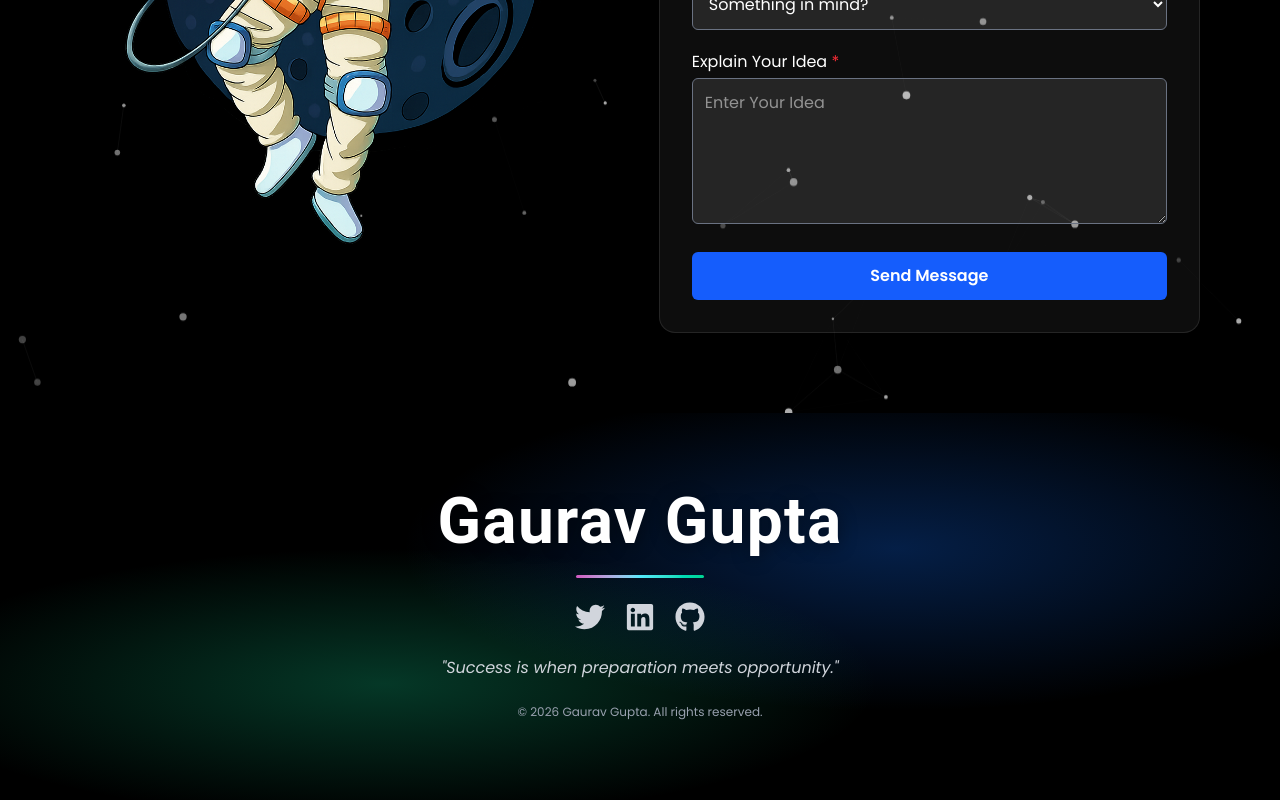
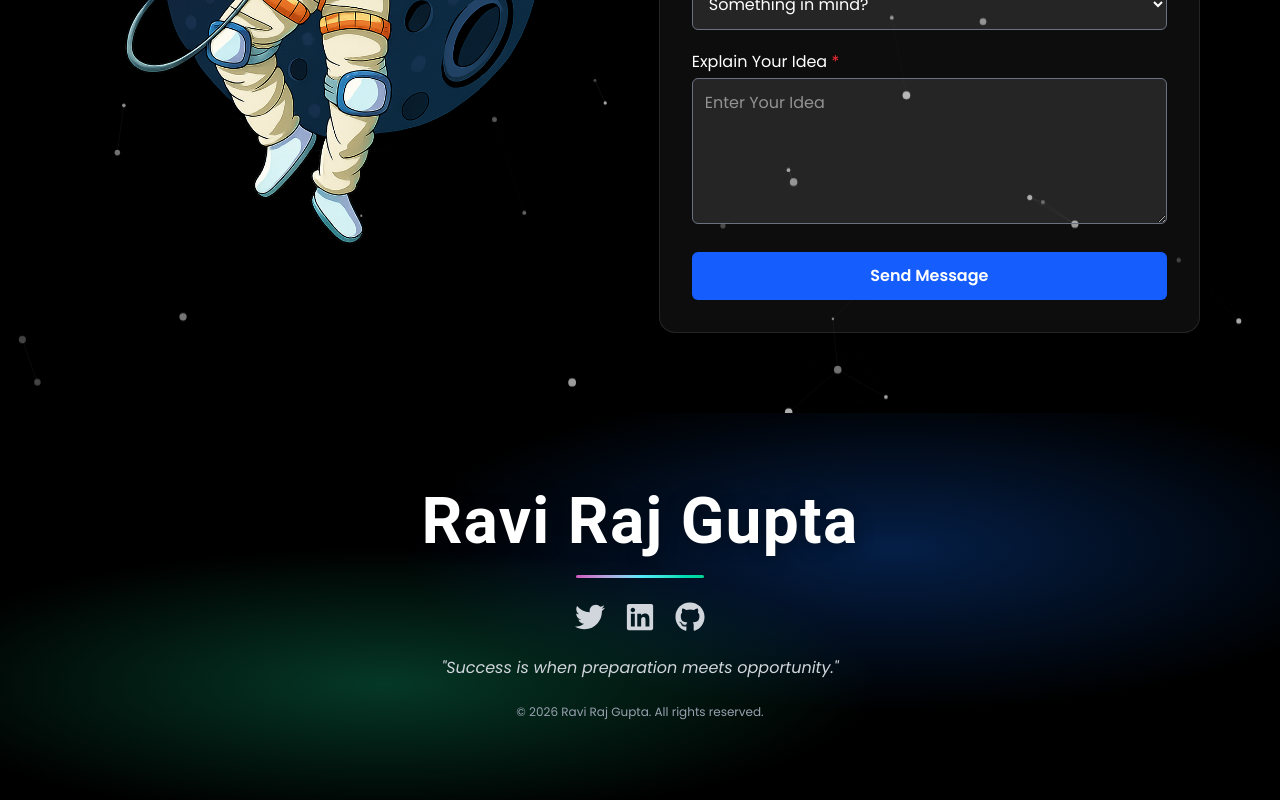
Before and after one commit to Ravi-Raj-Gupta/My-Personal-Portfolio-, a React (Vite) app: page / in a window 1280 px wide. Shown: the part 5618-6418 px from the top of the page. Built offline with nearby package versions, Linux system fonts and the light colour scheme; no server answers.

Commit message:
footer section details changed

```diff
--- a/src/sections/Footer.jsx
+++ b/src/sections/Footer.jsx
@@ -5,17 +5,17 @@ const socials = [
    {
       icon: FaTwitter,
       label: "X",
-      href: "https://x.com/gauravbuilds",
+      href: "https://x.com/your-twitter",
    },
    {
       icon: FaLinkedin,
       label: "LinkedIn",
-      href: "https://linkedin.com/in/gauravgupta364",
+      href: "https://www.linkedin.com/in/ravirajgupta16/",
    },
    {
       icon: FaGithub,
       label: "GitHub",
-      href: "https://github.com/gauravgupta364",
+      href: "https://github.com/Ravi-Raj-Gupta",
    },
 ];
 
@@ -53,7 +53,7 @@ export default function Footer() {
                   textShadow: "0 2px 18px rgba(0,0,0,0.45)",
                }}
             >
-               Gaurav Gupta
+               Ravi Raj Gupta
             </h1>
             <div className="h-[3px] w-24 md:w-32 rounded-full bg-gradient-to-r from-[#d058c0] via-cyan-300 to-emerald-400" />
             <div className="flex gap-5 text-2xl md:text-3xl">
@@ -78,7 +78,7 @@ export default function Footer() {
                "Success is when preparation meets opportunity."
             </p>
             <p className="text-xs text-gray-400">
-               &copy; {new Date().getFullYear()} Gaurav Gupta. All rights
+               &copy; {new Date().getFullYear()} Ravi Raj Gupta. All rights
                reserved.
             </p>
          </motion.div>
```
